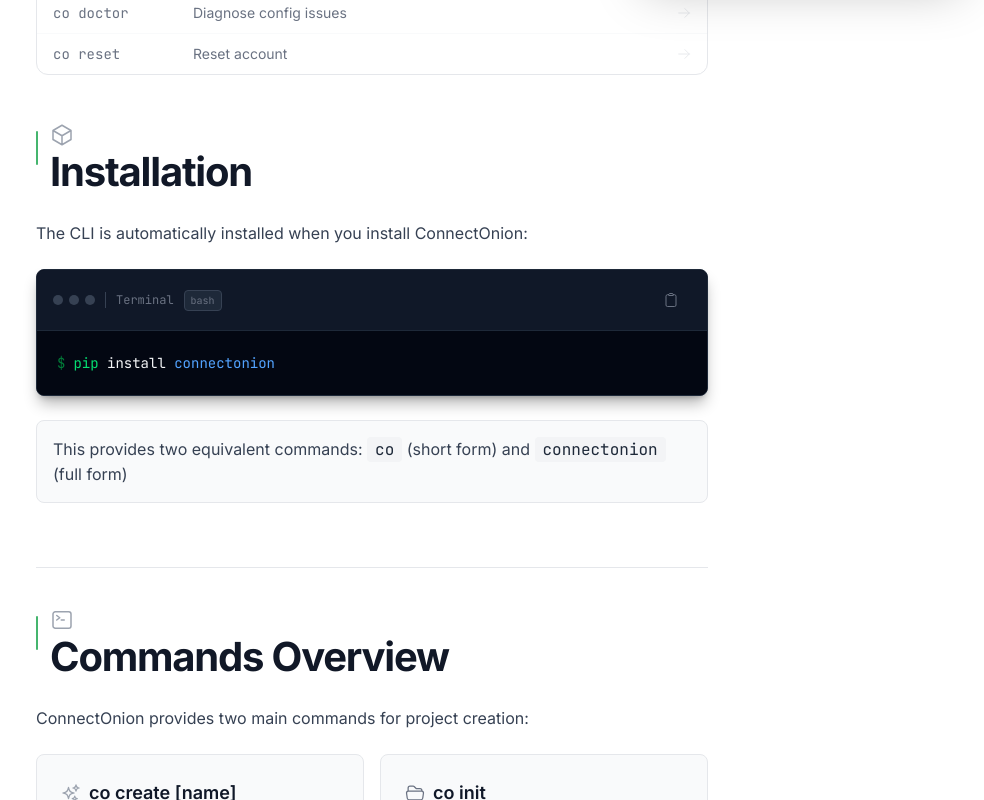
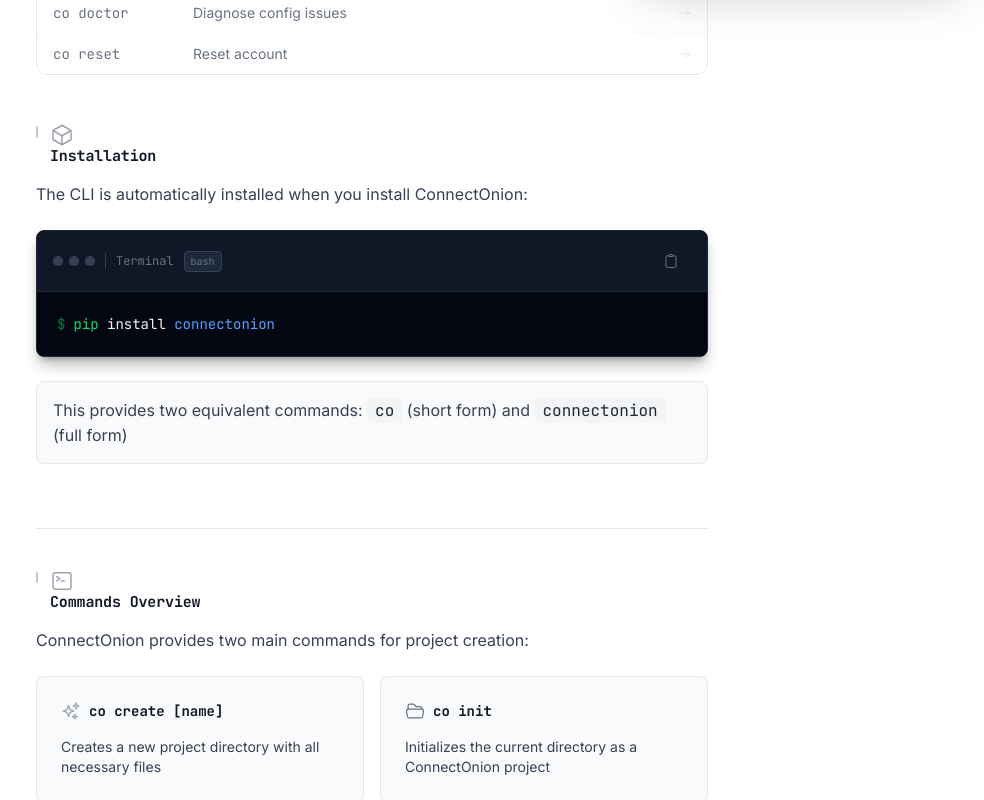
Before and after one commit to wu-changxing/connectonion-docs-site, a Next.js app: page /cli in a window 1280 px wide. Shown: the part 800-1600 px from the top of the page, without its empty margins (284-1268 px from the left). Built offline with nearby package versions, Linux system fonts and the light colour scheme; no server answers.

Commit message:
iter19: reference-page heading system — CLI/on_events monospace headings, quickstart Going Further divider, NonObviousAdvantages code block color consistency

```diff
--- a/app/cli/page.tsx
+++ b/app/cli/page.tsx
@@ -65,7 +65,7 @@ export default function CLIPage() {
 
 
   return (
-    <div className="px-4 md:px-8 py-16 md:py-24">
+    <div className="px-4 md:px-8 py-16 md:py-24 doc-content--reference">
       <div className="max-w-4xl mx-auto">
         <PageHeader
           breadcrumbs={[
@@ -181,7 +181,7 @@ export default function CLIPage() {
           <div className="bg-gray-50 border border-gray-200 rounded-lg p-6">
             <div className="flex items-center gap-2 mb-4">
               <HiOutlineSparkles className="w-5 h-5 icon-ui" />
-              <h3 className="text-lg font-semibold text-gray-900">co create [name]</h3>
+              <h3 className="text-sm font-bold font-mono text-gray-900">co create [name]</h3>
             </div>
             <p className="text-gray-700 text-sm">
               Creates a new project directory with all necessary files
@@ -191,7 +191,7 @@ export default function CLIPage() {
           <div className="bg-gray-50 border border-gray-200 rounded-lg p-6">
             <div className="flex items-center gap-2 mb-4">
               <HiOutlineFolderOpen className="w-5 h-5 text-gray-500" />
-              <h3 className="text-lg font-semibold text-gray-900">co init</h3>
+              <h3 className="text-sm font-bold font-mono text-gray-900">co init</h3>
             </div>
             <p className="text-gray-700 text-sm">
               Initializes the current directory as a ConnectOnion project
--- a/app/globals.css
+++ b/app/globals.css
@@ -177,6 +177,27 @@ h3 .heading-anchor:focus {
   background: #16a34a;
   border-radius: 2px;
   opacity: 0.8;
+}
+
+/* ── Reference-page heading variant — CLI, API reference pages ───────── */
+/* Pages with 10+ command entries use .doc-content--reference on the     */
+/* content wrapper. Headings shift to a compact monospace style; the     */
+/* editorial green bar becomes a neutral gray tick — less picket fence.  */
+.doc-content--reference .heading-2 {
+  font-family: var(--font-mono), ui-monospace, monospace;
+  font-size: 0.9375rem;       /* 15px — compact reference size */
+  font-weight: 700;
+  letter-spacing: -0.01em;
+  color: #111827;
+  padding-left: 0.875rem;
+  position: relative;
+  margin-bottom: 1rem;
+}
+.doc-content--reference .heading-2::before {
+  background: #9ca3af;        /* gray-400 — neutral, not green */
+  height: 0.75em;
+  width: 2px;
+  opacity: 0.6;
 }
 
 /* ── Code blocks: visible scrollbar on mobile — prevents silent clip ── */
--- a/app/on_events/page.tsx
+++ b/app/on_events/page.tsx
@@ -498,7 +498,7 @@ agent = Agent(
                     <HiOutlinePlay className="text-gray-400 w-5 h-5" />
                   </div>
                   <div>
-                    <h3 className="text-lg font-semibold text-gray-900">after_user_input</h3>
+                    <h3 className="text-sm font-bold font-mono text-gray-900">after_user_input</h3>
                     <p className="text-sm text-gray-700">Fires once per turn, after user input is added</p>
                   </div>
                 </div>
@@ -527,7 +527,7 @@ agent = Agent("assistant", on_events=[
                     <HiOutlineClock className="text-gray-400 w-5 h-5" />
                   </div>
                   <div>
-                    <h3 className="text-lg font-semibold text-gray-900">before_iteration</h3>
+                    <h3 className="text-sm font-bold font-mono text-gray-900">before_iteration</h3>
                     <p className="text-sm text-gray-700">Fires before each iteration starts (poll IO, check mode changes)</p>
                   </div>
                 </div>
@@ -557,7 +557,7 @@ agent = Agent("assistant", on_events=[
                     <HiOutlineChartBar className="text-gray-400 w-5 h-5" />
                   </div>
                   <div>
-                    <h3 className="text-lg font-semibold text-gray-900">after_llm</h3>
+                    <h3 className="text-sm font-bold font-mono text-gray-900">after_llm</h3>
                     <p className="text-sm text-gray-700">Fires after each LLM response (multiple times per turn)</p>
                   </div>
                 </div>
@@ -607,7 +607,7 @@ agent = Agent("assistant", tools=[search], on_events=[
                     <HiOutlineBolt className="text-gray-400 w-5 h-5" />
                   </div>
                   <div>
-                    <h3 className="text-lg font-semibold text-gray-900">before_each_tool</h3>
+                    <h3 className="text-sm font-bold font-mono text-gray-900">before_each_tool</h3>
                     <p className="text-sm text-gray-700">Fires before EACH individual tool execution</p>
                   </div>
                 </div>
@@ -635,7 +635,7 @@ agent = Agent("assistant", tools=[search], on_events=[
                     <HiOutlineSquare3Stack3D className="text-gray-400 w-5 h-5" />
                   </div>
                   <div>
-                    <h3 className="text-lg font-semibold text-gray-900">before_tools</h3>
+                    <h3 className="text-sm font-bold font-mono text-gray-900">before_tools</h3>
                     <p className="text-sm text-gray-700">Fires ONCE before ALL tools in a batch</p>
                   </div>
                 </div>
@@ -660,7 +660,7 @@ agent = Agent("assistant", tools=[search, analyze], on_events=[
                     <HiOutlineClock className="text-gray-400 w-5 h-5" />
                   </div>
                   <div>
-                    <h3 className="text-lg font-semibold text-gray-900">after_each_tool</h3>
+                    <h3 className="text-sm font-bold font-mono text-gray-900">after_each_tool</h3>
                     <p className="text-sm text-gray-700">Fires after EACH tool (logging only, NOT for messages)</p>
                   </div>
                 </div>
@@ -694,7 +694,7 @@ agent = Agent("assistant", tools=[search, analyze], on_events=[
                     <HiOutlineChartBar className="text-gray-400 w-5 h-5" />
                   </div>
                   <div>
-                    <h3 className="text-lg font-semibold text-gray-900">after_tools</h3>
+                    <h3 className="text-sm font-bold font-mono text-gray-900">after_tools</h3>
                     <p className="text-sm text-gray-700">Fires ONCE after ALL tools complete (safe for messages)</p>
                   </div>
                 </div>
@@ -730,7 +730,7 @@ agent = Agent("assistant", tools=[search, analyze], on_events=[
                     <HiOutlineSquare3Stack3D className="text-gray-400 w-5 h-5" />
                   </div>
                   <div>
-                    <h3 className="text-lg font-semibold text-gray-900">on_error</h3>
+                    <h3 className="text-sm font-bold font-mono text-gray-900">on_error</h3>
                     <p className="text-sm text-gray-700">Fires when tool execution fails or tool not found</p>
                   </div>
                 </div>
@@ -762,7 +762,7 @@ agent = Agent("assistant", tools=[api_call], on_events=[
                     <HiOutlineChartBar className="text-gray-500 w-5 h-5" />
                   </div>
                   <div>
-                    <h3 className="text-lg font-semibold text-gray-900">after_iteration</h3>
+                    <h3 className="text-sm font-bold font-mono text-gray-900">after_iteration</h3>
                     <p className="text-sm text-gray-700">Fires after each iteration (checkpoints, can control loop continuation)</p>
                   </div>
                 </div>
@@ -798,7 +798,7 @@ agent = Agent("assistant", tools=[search], on_events=[
                     <HiOutlineShieldCheck className="text-gray-400 w-5 h-5" />
                   </div>
                   <div>
-                    <h3 className="text-lg font-semibold text-gray-900">on_stop_signal</h3>
+                    <h3 className="text-sm font-bold font-mono text-gray-900">on_stop_signal</h3>
                     <p className="text-sm text-gray-700">Fires when stop_signal is set (cleanup interrupted operations)</p>
                   </div>
                 </div>
@@ -842,7 +842,7 @@ agent = Agent("assistant", tools=[write, read], on_events=[
                     <HiOutlineClock className="text-gray-400 w-5 h-5" />
                   </div>
                   <div>
-                    <h3 className="text-lg font-semibold text-gray-900">on_complete</h3>
+                    <h3 className="text-sm font-bold font-mono text-gray-900">on_complete</h3>
                     <p className="text-sm text-gray-700">Fires once after agent finishes task</p>
                   </div>
                 </div>
--- a/app/quickstart/page.tsx
+++ b/app/quickstart/page.tsx
@@ -332,8 +332,19 @@ Usage: agent = Agent("mailer", tools=[send_email])`}
         </div>
       </section>
 
+      {/* Going Further divider */}
+      <div className="my-16 flex items-center gap-4">
+        <div className="flex-1 border-t border-dashed border-gray-200" />
+        <div className="flex items-center gap-2 px-4 py-1.5 bg-gray-50 border border-gray-200 rounded-full">
+          <span className="text-[11px] font-semibold text-gray-500 uppercase tracking-widest font-mono">Going Further</span>
+        </div>
+        <div className="flex-1 border-t border-dashed border-gray-200" />
+      </div>
+      <p className="text-sm text-gray-500 mb-12 -mt-8 text-center">
+        Steps 5–7 are optional specialization paths — pick what matches your use case.
+      </p>
+
       {/* Playwright Template */}
-      <hr className="border-dashed border-gray-300 mb-16" />
       <section className="mb-16 pt-4" id="playwright">
         <h2 id="playwright" className="heading-2 flex items-center gap-3 mb-5">
           <span className="inline-flex items-center px-2 py-0.5 bg-gray-100 text-gray-500 text-xs font-mono rounded border border-gray-200 flex-shrink-0">alt</span>
--- a/components/NonObviousAdvantages.tsx
+++ b/components/NonObviousAdvantages.tsx
@@ -134,7 +134,7 @@ export function NonObviousAdvantages() {
                           customStyle={{
                             margin: 0,
                             padding: '0.75rem',
-                            background: '#1a1a2e',
+                            background: '#111827',
                             fontSize: '0.75rem',
                             lineHeight: '1.5'
                           }}
```
